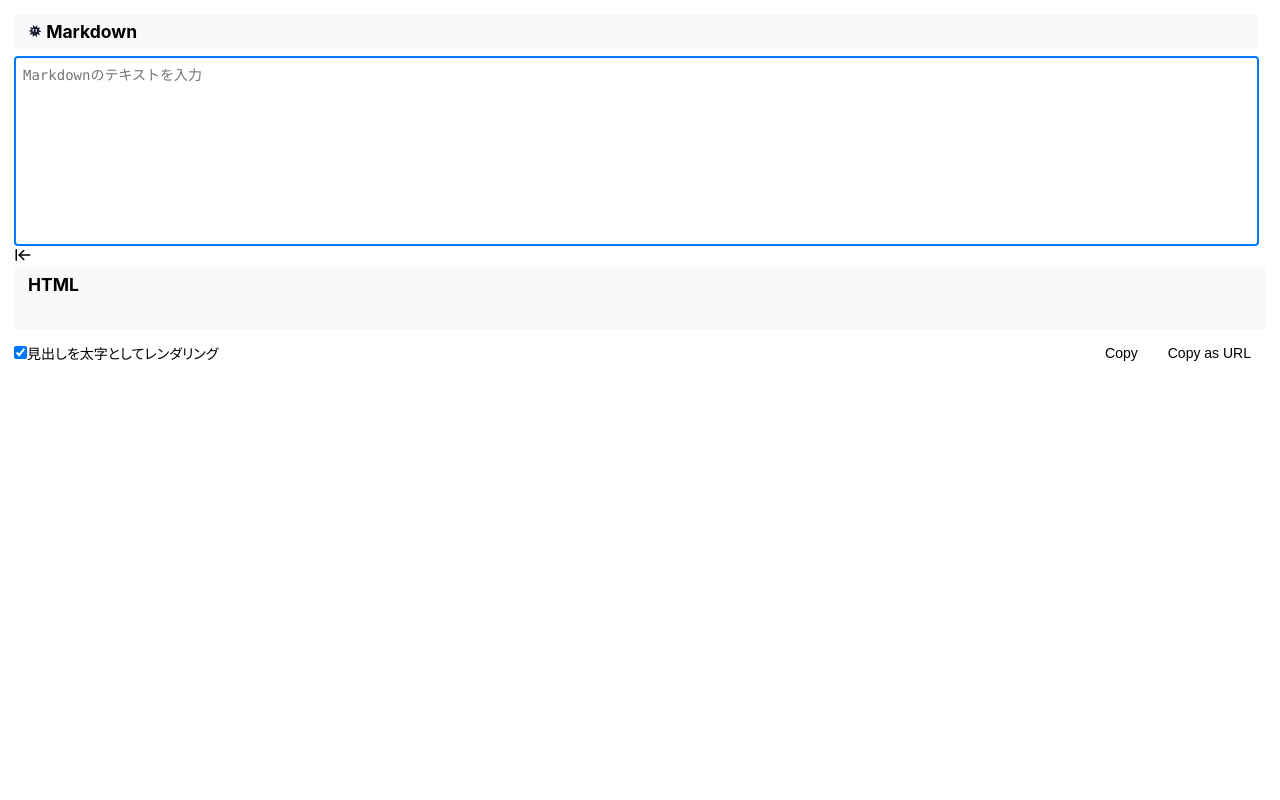
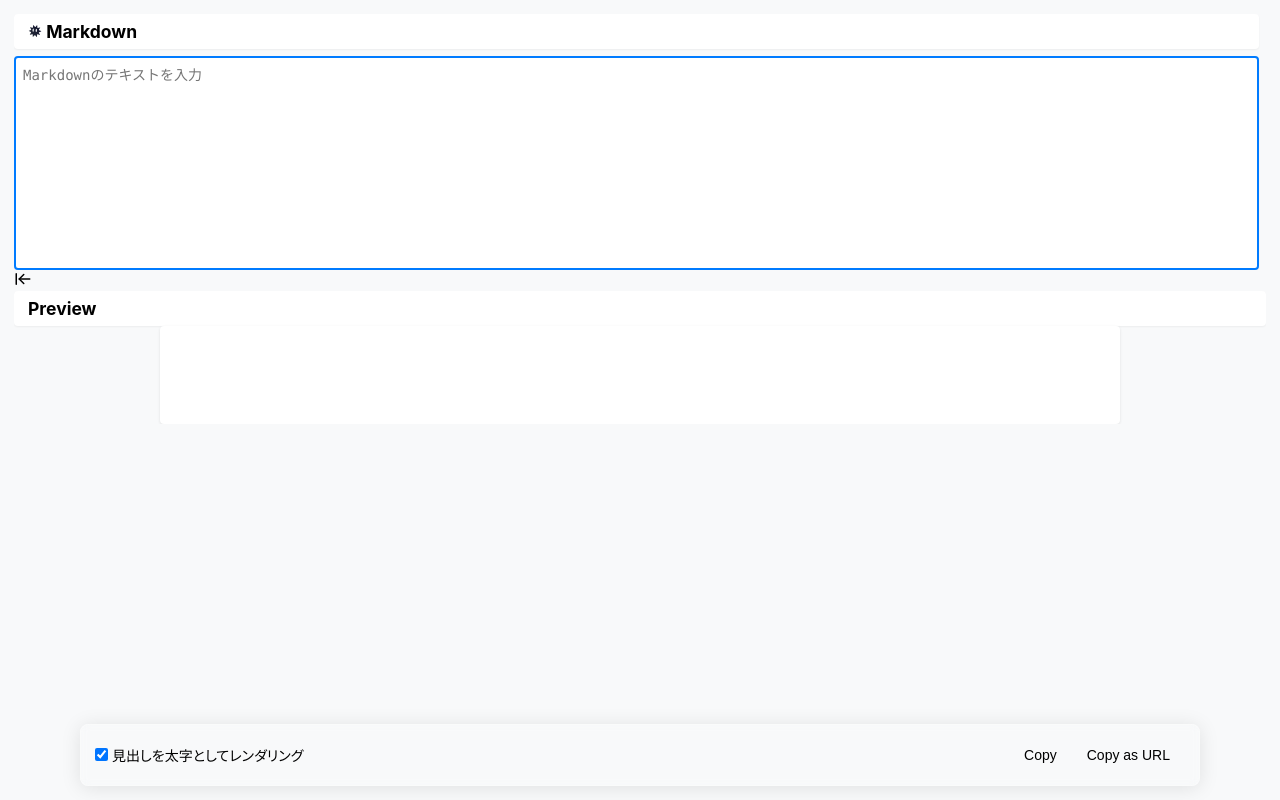
Before and after one commit to STYLE-PORT/tools-unimark, a React (Vite) app: page / in a window 1280 px wide. Built offline with nearby package versions, Linux system fonts and the light colour scheme.

Commit message:
change: デザインのアップデート

```diff
--- a/package.json
+++ b/package.json
@@ -27,6 +27,6 @@
     "marked": "^15.0.0",
     "postcss": "^8.4.35",
     "typescript": "~5.6.2",
-    "vite": "^5.4.10"
+    "vite": "^5.4.19"
   }
 }
--- a/src/App.module.css
+++ b/src/App.module.css
@@ -5,6 +5,7 @@
   height: 100vh;
   overflow: hidden;
   padding: 1rem;
+  background-color: #f8f9fa;
 }
 
 .logo {
@@ -21,7 +22,6 @@
   min-height: 0;
   max-height: 100%;
   overflow: hidden;
-  transition: flex-basis 0.3s ease, opacity 0.3s ease;
 }
 
 .pane.animating {
@@ -35,6 +35,7 @@
 
 .pane.full-width {
   flex-basis: 100% !important;
+  background-color: white;
 }
 
 @media (max-width: 768px) {
@@ -94,16 +95,36 @@
   gap: 0.5rem;
   height: 100%;
   overflow: hidden;
+  position: relative;
+}
+
+.output-group.full-width {
+  background-color: white;
+  padding: 0;
+}
+
+.output-group.full-width .output {
+  box-shadow: none;
+  border-radius: 0;
+}
+
+.output-group.full-width .title-bar {
+  background-color: white;
+  padding: 1rem 1rem 0;
+  margin: 0 auto;
+  width: 100%;
 }
 
 .input {
-  border: 2px solid #ccc;
+  border: 2px solid #dee2e6;
   border-radius: 4px;
   font-size: var(--s0);
   resize: none;
   flex: 1;
   min-height: 0;
   padding: 0.5rem;
+  background-color: white;
+  box-shadow: 0 1px 2px rgba(0, 0, 0, 0.05);
 }
 
 .button {
@@ -153,14 +174,20 @@
   overflow-y: auto;
   overflow-x: auto;
   overflow-wrap: break-word;
-  background-color: #f8f9fa;
+  background-color: white;
   border-radius: 4px;
-  padding: 1rem;
+  padding: 2rem 1rem 5rem;
   min-height: 0;
-  max-height: calc(100% - 80px); /* ボタンとタイトルの高さを考慮 */
+  max-height: 100%;
   line-height: 1.4;
   font-size: 16px;
   color: #333;
+  box-shadow: 0 1px 3px rgba(0, 0, 0, 0.1);
+
+  width: 100%;
+  max-width: 60em;
+  margin-left: auto;
+  margin-right: auto;
 
   & h1,
   & h2,
@@ -306,21 +333,24 @@
     width: 100%;
     margin-bottom: 1.25em;
     overflow: auto;
+    font-size: 0.85em;
   }
 
   & table th,
   & table td {
-    border: 1px solid #dfe2e5;
-    padding: 0.5em 1em;
+    border: none;
+    padding: 0.8em;
+    text-align: left;
   }
 
   & table th {
-    font-weight: 600;
-    background-color: #f6f8fa;
+    font-weight: 700;
+    padding-bottom: 0.3em;
+    border-bottom: 2px solid lightgray;
   }
 
-  & table tr:nth-child(2n) {
-    background-color: #f6f8fa;
+  & table tr:not(:last-child) td {
+    border-bottom: 1px solid #f0f0f0;
   }
 }
 
@@ -364,21 +394,22 @@
   font-size: 1.25rem;
   font-weight: 700;
   padding: 0.5rem 1rem;
-  background-color: #f8f9fa;
+  background-color: white;
   border-radius: 4px;
   flex-grow: 1;
   max-height: fit-content;
+  box-shadow: 0 1px 2px rgba(0, 0, 0, 0.05);
 }
 
 .title-bar {
   display: flex;
   align-items: center;
   gap: 0.5rem;
-  height: 2.5rem;
+  min-height: 2.5rem;
 }
 
 .toggle-button {
-  background-color: #f8f9fa;
+  background-color: white;
   border: 1px solid #dee2e6;
   border-radius: 4px;
   padding: 0.25rem 0.5rem;
@@ -391,6 +422,7 @@
   min-width: 2rem;
   height: 2.5rem;
   box-sizing: border-box;
+  box-shadow: 0 1px 2px rgba(0, 0, 0, 0.05);
 }
 
 .toggle-button:hover {
@@ -400,7 +432,7 @@
 
 .resize-handle {
   width: 4px;
-  background-color: #e9ecef;
+  background-color: #dee2e6;
   cursor: col-resize;
   position: relative;
   flex-shrink: 0;
@@ -416,7 +448,7 @@
 }
 
 .resize-handle:hover {
-  background-color: #dee2e6;
+  background-color: #adb5bd;
 }
 
 .resize-handle::after {
@@ -443,19 +475,34 @@
 }
 
 .controls {
-  padding: 0.5rem 0;
+  position: absolute;
+  bottom: 1rem;
+  left: 50%;
+  transform: translateX(-50%);
+  width: calc(100% - 2rem);
+  max-width: 80rem;
+  padding: 1rem;
   display: flex;
   flex-wrap: wrap;
   justify-content: space-between;
   align-items: center;
-  flex-shrink: 0;
   gap: 0.5rem;
+  background-color: rgba(255, 255, 255, 0);
+  box-shadow: 0 2px 20px rgba(0, 0, 0, 0.1);
+  backdrop-filter: blur(5px);
+  -webkit-backdrop-filter: blur(5px);
+  border-radius: 8px;
+  border: 1px solid rgba(255, 255, 255, 0.3);
+  z-index: 10;
 }
 
 @media (max-width: 768px) {
   .controls {
     flex-direction: column;
     align-items: flex-start;
+    left: 0.5rem;
+    right: 0.5rem;
+    bottom: 0.5rem;
   }
 
   .button-group {
--- a/src/App.tsx
+++ b/src/App.tsx
@@ -1,29 +1,55 @@
-import { useEffect, useRef, useState, useCallback } from 'react';
+import {useCallback, useEffect, useRef, useState} from 'react';
 import clsx from 'clsx';
-import { ArrowLeftToLine, ArrowRightToLine } from 'lucide-react';
+import {ArrowLeftToLine, ArrowRightToLine} from 'lucide-react';
 import styles from './App.module.css';
-import { EditorArea } from './components/EditorArea/EditorArea.tsx';
-import { useAppState } from './hooks/useAppState';
-import { useClipboard } from './hooks/useClipboard';
-import { useMarkdown } from './hooks/useMarkdown';
-import { getPublicPath } from './utils/paths';
+import {EditorArea} from './components/EditorArea/EditorArea.tsx';
+import {useAppState} from './hooks/useAppState';
+import {useClipboard} from './hooks/useClipboard';
+import {useMarkdown} from './hooks/useMarkdown';
+import {getPublicPath} from './utils/paths';
 
 function App() {
-  const { text, html, showCopyStatus, isBold, updateText, setHtml, showCopyStatusWithTimeout, toggleBold, copyAsUrl, updateUrlParams } =
-    useAppState();
+  const {
+    text,
+    html,
+    showCopyStatus,
+    isBold,
+    updateText,
+    setHtml,
+    showCopyStatusWithTimeout,
+    toggleBold,
+    copyAsUrl,
+    updateUrlParams,
+  } = useAppState();
 
   const outputRef = useRef<HTMLElement>(null);
   const inputRef = useRef<HTMLTextAreaElement>(null);
-  const { convertToHtml } = useMarkdown(isBold);
-  const { copyToClipboard } = useClipboard(outputRef);
+  const {convertToHtml} = useMarkdown(isBold);
+  const {copyToClipboard} = useClipboard(outputRef);
 
   // URLパラメータから初期状態を決定
   const searchParams = new URLSearchParams(window.location.search);
   const isPreviewMode = searchParams.get('p') === '1' || searchParams.get('preview') === '1';
 
-  const [showEditor, setShowEditor] = useState(!isPreviewMode);
+  // localStorageから初期値を取得
+  const getInitialShowEditor = () => {
+    // URLパラメータがある場合はそれを優先
+    if (searchParams.has('p') || searchParams.has('preview')) {
+      return !isPreviewMode;
+    }
+    // localStorageの値を使用（デフォルトはtrue）
+    const saved = localStorage.getItem('showEditor');
+    return saved !== null ? saved === 'true' : true;
+  };
+
+  const getInitialPaneWidth = () => {
+    const saved = localStorage.getItem('leftPaneWidth');
+    return saved !== null ? Number.parseFloat(saved) : 50;
+  };
+
+  const [showEditor, setShowEditor] = useState(getInitialShowEditor());
   const [isAnimating, setIsAnimating] = useState(false);
-  const [leftPaneWidth, setLeftPaneWidth] = useState(50);
+  const [leftPaneWidth, setLeftPaneWidth] = useState(getInitialPaneWidth());
   const [isResizing, setIsResizing] = useState(false);
   const resizeHandleRef = useRef<HTMLDivElement>(null);
 
@@ -48,13 +74,14 @@ function App() {
   }, [text, convertToHtml, setHtml]);
 
   const handleCopy = () => {
-    copyToClipboard({ onCopySuccess: showCopyStatusWithTimeout });
+    copyToClipboard({onCopySuccess: showCopyStatusWithTimeout});
   };
 
   const toggleEditor = () => {
     setIsAnimating(true);
     const newShowEditor = !showEditor;
     setShowEditor(newShowEditor);
+    localStorage.setItem('showEditor', String(newShowEditor));
     updateUrlParams(text, newShowEditor);
 
     // アニメーション終了後にフラグをリセット
@@ -81,6 +108,7 @@ function App() {
       // 幅を10%〜90%の範囲に制限
       if (newWidth >= 10 && newWidth <= 90) {
         setLeftPaneWidth(newWidth);
+        localStorage.setItem('leftPaneWidth', String(newWidth));
       }
     };
 
@@ -103,19 +131,14 @@ function App() {
     <main className={styles.main}>
       <div className={clsx(styles.editorGroup, isResizing && styles.isResizing, isAnimating && styles.isAnimating)}>
         <section
-          className={clsx(
-            styles.markdown,
-            styles.pane,
-            !showEditor && styles.hidden,
-            isAnimating && styles.animating
-          )}
+          className={clsx(styles.markdown, styles.pane, !showEditor && styles.hidden, isAnimating && styles.animating)}
           style={{
             flexBasis: showEditor ? `${leftPaneWidth}%` : '0%',
-            opacity: showEditor ? 1 : 0
+            opacity: showEditor ? 1 : 0,
           }}
         >
           <h2 className={styles.title}>
-            <img className={styles.logo} src={getPublicPath('uni.svg')} alt="Uni" /> Markdown
+            <img className={styles.logo} src={getPublicPath('uni.svg')} alt="Uni"/> Markdown
           </h2>
           <EditorArea
             ref={inputRef}
@@ -130,14 +153,14 @@ function App() {
           ref={resizeHandleRef}
           className={clsx(styles.resizeHandle, !showEditor && styles.hidden)}
           onMouseDown={handleMouseDown}
-          style={{ opacity: showEditor ? 1 : 0 }}
+          style={{opacity: showEditor ? 1 : 0}}
         />
 
         <section
           className={clsx(styles.outputGroup, styles.pane, !showEditor && styles.fullWidth)}
           style={{
             flexBasis: showEditor ? `${100 - leftPaneWidth}%` : '100%',
-            flexGrow: showEditor ? 0 : 1
+            flexGrow: showEditor ? 0 : 1,
           }}
         >
           <div className={styles.titleBar}>
@@ -145,23 +168,27 @@ function App() {
               type="button"
               className={styles.toggleButton}
               onClick={toggleEditor}
-              aria-label={showEditor ? "エディタを隠す" : "エディタを表示"}
+              aria-label={showEditor ? 'エディタを隠す' : 'エディタを表示'}
             >
-              {showEditor ? <ArrowLeftToLine size={18} /> : <ArrowRightToLine size={18} />}
+              {showEditor ? <ArrowLeftToLine size={18}/> : <ArrowRightToLine size={18}/>}
             </button>
-            <h2 className={styles.title}>HTML</h2>
+            <h2 className={styles.title}>Preview</h2>
           </div>
-          <section ref={outputRef} className={styles.output} dangerouslySetInnerHTML={{ __html: html }} />
+          <section ref={outputRef} className={styles.output} dangerouslySetInnerHTML={{__html: html}}/>
           <div className={styles.controls}>
             <label>
-              <input type="checkbox" className="mr-2" checked={isBold} onChange={toggleBold} />
-              見出しを太字としてレンダリング
+              <input type="checkbox" className="mr-2" checked={isBold} onChange={toggleBold}/>
+              &nbsp;見出しを太字としてレンダリング
             </label>
             <div className={styles.buttonGroup}>
               <button type="button" className={clsx(styles.button, styles.isPrimary)} onClick={handleCopy}>
                 Copy
               </button>
-              <button type="button" className={clsx(styles.button, styles.isSecondary)} onClick={() => copyAsUrl(showEditor)}>
+              <button
+                type="button"
+                className={clsx(styles.button, styles.isSecondary)}
+                onClick={() => copyAsUrl(showEditor)}
+              >
                 Copy as URL
               </button>
             </div>
--- a/src/index.css
+++ b/src/index.css
@@ -54,7 +54,15 @@ html {
   background: none;
 }
 
-body,
+body {
+  margin: 0;
+  padding: 0;
+  border-width: 0;
+  font-weight: inherit;
+  background-color: #f8f9fa;
+  min-height: 100vh;
+}
+
 h1,
 h2,
 h3,
```
Also changed, not shown: 1 other file (tests, documents, lock files or other folders).
